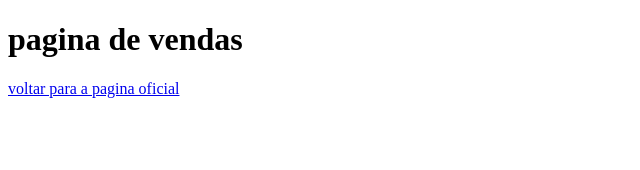
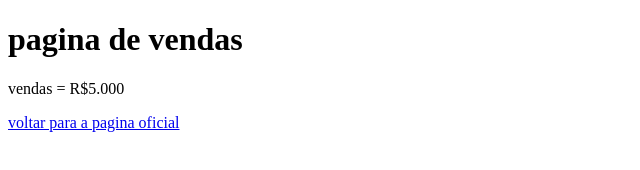
Before and after one commit to programador2022lucas/aulagithub, a plain HTML site: page vendas.html in a window 1280 px wide. Shown: the whole page, without its empty margins (0-640 px from the left). Drawn offline with Linux system fonts and the light colour scheme.

Commit message:
acrescentado valor das vendas

```diff
--- a/vendas.html
+++ b/vendas.html
@@ -8,6 +8,7 @@
 </head>
 <body>
     <h1>pagina de vendas</h1>
+    <P>vendas = R$5.000</P>
     <a href="index.html">voltar para a pagina oficial</a>
 </body>
 </html>
```
